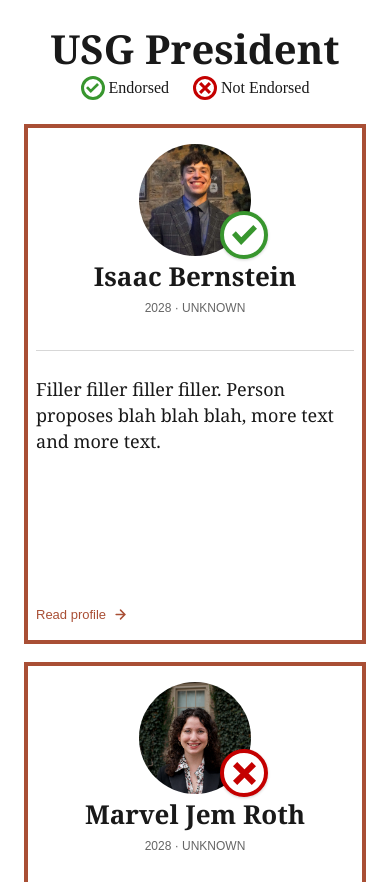
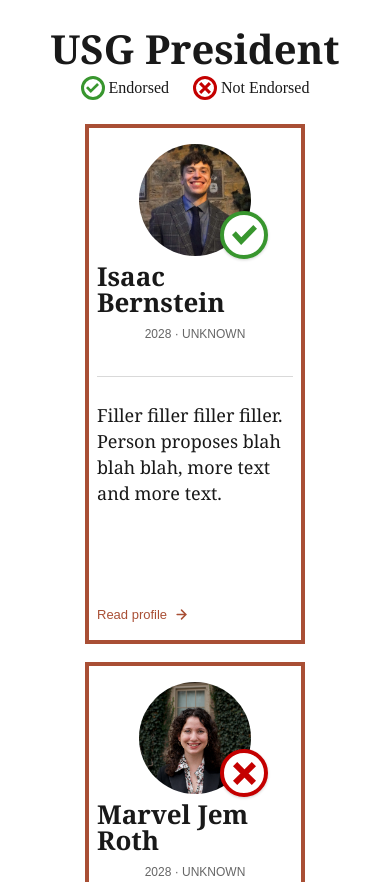
Before and after one commit to karengao6/usg-elections, a plain HTML site: page index.html in a window 390 px wide. Shown: the part 1320-2202 px from the top of the page. Drawn offline with Linux system fonts and the light colour scheme; a web font is replaced by a local one.

Commit message:
center candidate cards, auto-wrap

```diff
--- a/styles.css
+++ b/styles.css
@@ -218,22 +218,16 @@ img {
 }
 
 .candidate-grid {
-  display: grid;
-  grid-template-columns: repeat(5, minmax(0, 1fr));
+  display: flex;
+  flex-wrap: wrap;
+  justify-content: center;
   gap: 18px;
 }
 
-.position-placeholder {
-  grid-column: 1 / -1;
-  border: 1px dashed #a94f35;
-  padding: 32px 20px;
-  color: #666;
-  font-family: 'Lora:Regular', Georgia, serif;
-  font-size: 18px;
-  text-align: center;
-}
-
 .candidate-card {
+  flex: 0 0 auto;
+  width:220px;
+  max-width: 100%;
   display: flex;
   min-height: 552px;
   flex-direction: column;
@@ -559,10 +553,6 @@ img {
 }
 
 @media (max-width: 1000px) {
-  .candidate-grid {
-    grid-template-columns: repeat(2, minmax(0, 1fr));
-  }
-
   .hero {
     height: 680px;
   }
@@ -597,10 +587,6 @@ img {
 
   .section-heading h2 {
     font-size: 40px;
-  }
-
-  .candidate-grid {
-    grid-template-columns: 1fr;
   }
 
   .candidate-card {
```
